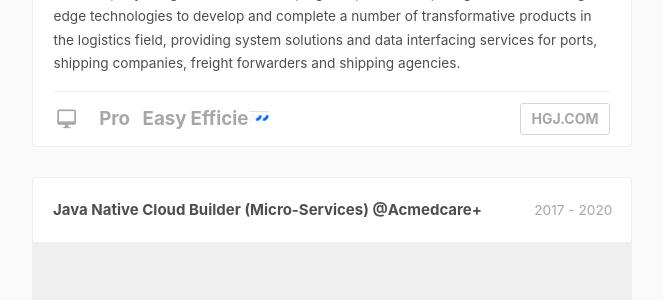
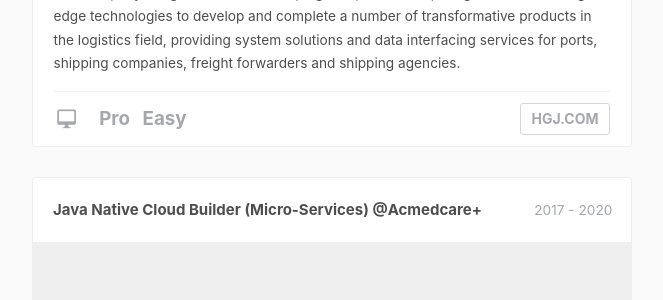
Before and after one commit to misselvexu/misselvexu.github.io, a Jekyll site: the page built from portfolio/index.html, in a window 1280 px wide and 900 px high, scrolled down 781 px. Shown: the part 153-453 px from the top of the window, without its empty margins (308-971 px from the left). Built offline with Jekyll 4.4.1, drawn with Linux system fonts in a browser that asks for light colours; nearby versions of some CDN libraries; comment, search, counter and statistics services are not loaded.

Commit message:
Update index.html

```diff
--- a/portfolio/index.html
+++ b/portfolio/index.html
@@ -37,8 +37,6 @@ layout: default
 									<span class="cbp_tmicon-screen"></span>
 									<span><b>Pro</b></span>
 									<span><b>Easy</b></span>
-									<span><b>Efficient</b></span>
-									<a href="javascript:void(0);"><span class="i-hgj"></span></a>
 									<span class="link"><a target="_blank" href="http://www.hgj.com">HGJ.COM</a></span>
 								</li>
 							</ul>
```
